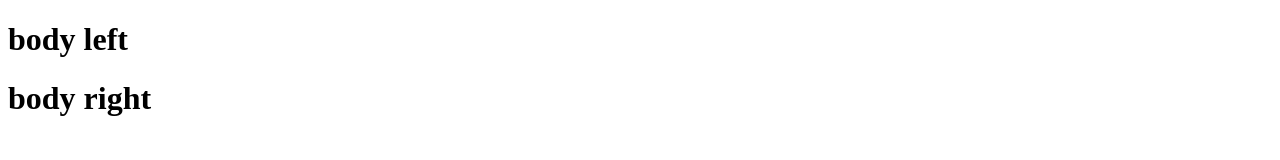
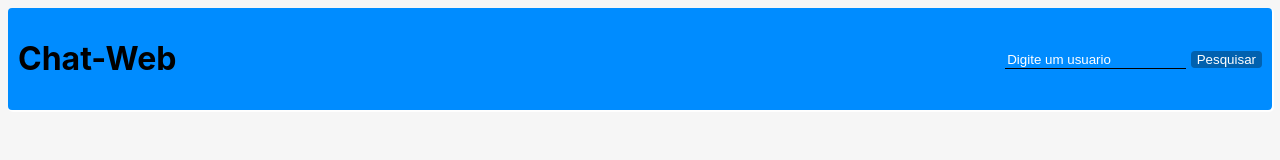
Before and after one commit to FVitorr/ChatWEB, a website: page index.html in a window 1280 px wide. Drawn offline with Linux system fonts and the light colour scheme.

Commit message:
Add files via upload

```diff
--- a/index.html
+++ b/index.html
@@ -9,13 +9,19 @@
     <title>ChatWEB</title>
 </head>
 <body>
-   <div class="bodyContent">
-       <div class="left">
-            <h1>body left</h1>
-       </div>
-       <div class="right">
-            <h1>body right</h1>
-       </div>
+   <div class="container">
+       <div class="header">
+
+           <h1>Chat-Web</h1>
+
+           <div class="search-users">
+               <input type="search" name="search" id="search" class="search" placeholder="Digite um usuario">
+               <button>Pesquisar</button>
+           </div>
+
+
+
+        </div>
    </div>
 </body>
 </html>
--- a/style.css
+++ b/style.css
@@ -0,0 +1,44 @@
+.container{
+    margin: 0;
+    padding: 0;
+    box-sizing: border-box;
+
+    font-family: -apple-system, BlinkMacSystemFont, 'Segoe UI', Roboto, Oxygen, Ubuntu, Cantarell, 'Open Sans', 'Helvetica Neue', sans-serif;
+}
+body{
+    background: rgba(224, 224, 224, 0.267);
+}
+.header{
+    background: rgb(0, 140, 255);
+
+    display: flex;
+    justify-content: space-between;
+    align-items: center;
+
+    margin: 0;
+    padding: 10px;
+
+    border-radius:4px;
+
+    box-shadow: 1px 1px 1px 1px white;
+    transition: 2s;
+}
+.header:hover{
+    transition: 3s;
+    box-shadow: 3px 2px 2px rgb(0, 110, 255);
+}
+.search-users input{
+    background: transparent;
+    border: none;
+    border-bottom: 1px solid black;
+    outline: none;
+}
+.search-users ::-webkit-input-placeholder{
+    color: white;
+}
+.search-users button{
+    border: none;
+    color: white;
+    background: rgb(1, 97, 175);
+    border-radius: 4px;
+}
```
Also changed, not shown: README.md, package.json (line endings or trailing spaces), server.js (line endings or trailing spaces), 1 other file.
